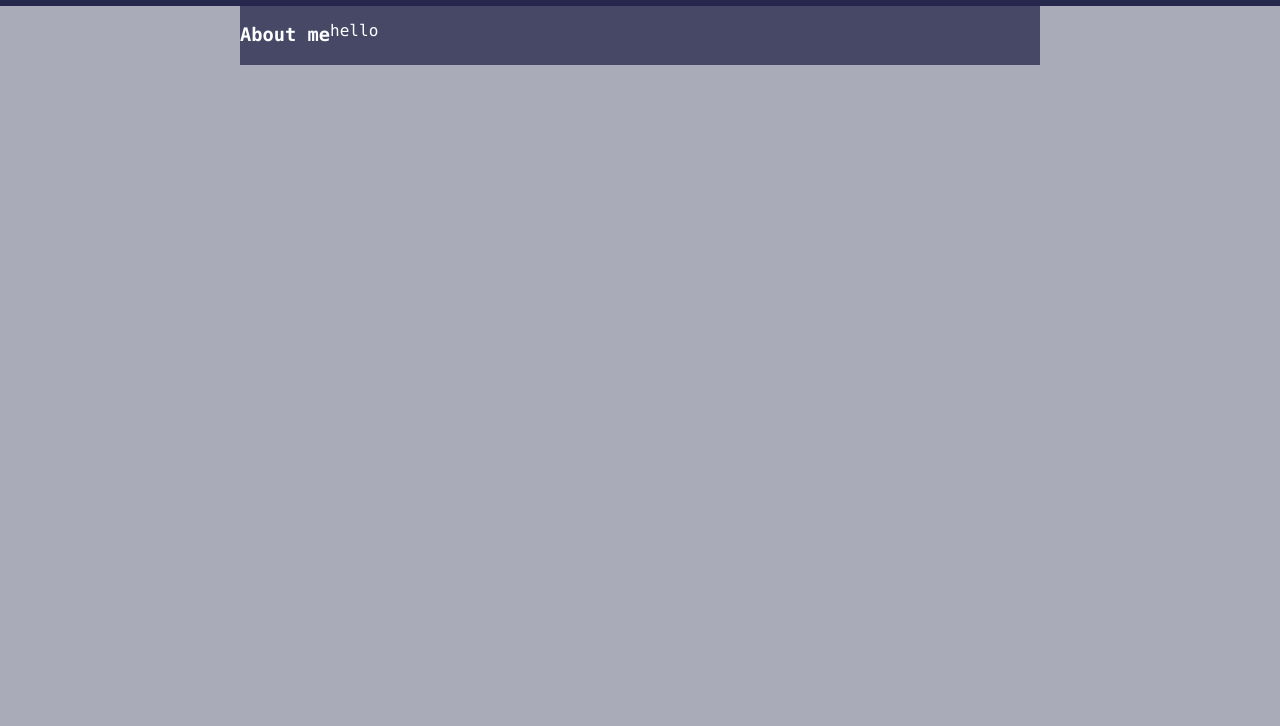
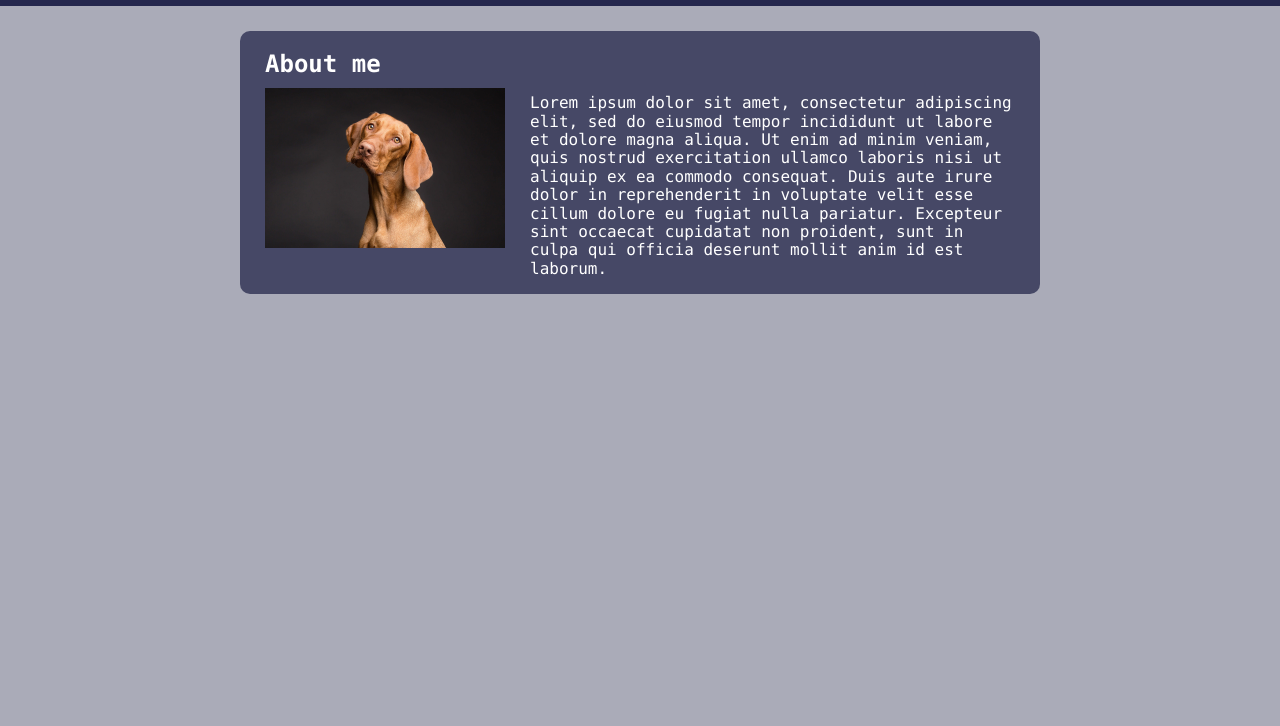
Before and after one commit to willthornhill/portfolio1, a plain HTML site: page index.html in a window 1280 px wide. Shown: the part 74-800 px from the top of the page. Drawn offline with Linux system fonts and the light colour scheme.

Commit message:
Added stand-in profile picture and some text to About Me section.

```diff
--- a/index.html
+++ b/index.html
@@ -22,8 +22,11 @@
 
 	<main>
 		<div class="about">
-			<h3>About me</h3>
-			<p>hello</p>
+			<h2>About me</h2>
+			<div>
+				<img src="dog-portrait.jpg" alt="Profile picture of dog" />
+				<p>Lorem ipsum dolor sit amet, consectetur adipiscing elit, sed do eiusmod tempor incididunt ut labore et dolore magna aliqua. Ut enim ad minim veniam, quis nostrud exercitation ullamco laboris nisi ut aliquip ex ea commodo consequat. Duis aute irure dolor in reprehenderit in voluptate velit esse cillum dolore eu fugiat nulla pariatur. Excepteur sint occaecat cupidatat non proident, sunt in culpa qui officia deserunt mollit anim id est laborum.</p>
+			</div>
 		</div>
 
 		<div class="portfolio">
--- a/portfoliostyle.css
+++ b/portfoliostyle.css
@@ -18,11 +18,11 @@ nav {
 	flex-direction: row;
 	justify-content: space-between;
 	align-items: center;
+	padding: 0 25px 0 25px;
 }
 
 nav button {
 	margin-left: 10px;
-/*	height: 20px;*/
 	padding: 10px;
 	border-radius: 10px;
 	background-color: #29648a;
@@ -34,11 +34,29 @@ main {
 	margin: 0 auto;
 	width: 800px;
 	flex-direction: column;
-	background-color: #464866;
-	color: #ffffff;
 }
 
 .about {
-	height: 10%;
-	/*margin: 20%;*/
+	display: flex;
+	flex-direction: column;
+	margin-top: 25px;
+	padding: 0 25px 0 25px;
+	background-color: #464866;
+	color: #ffffff;
+	border-radius: 10px;
 }
+
+.about div {
+	flex-direction: row
+	justify-content: space-between;
+}
+
+h2 {
+	margin-bottom: 0px;
+}
+.about img {
+	width: 240px;
+	height: 180px;
+	object-fit: scale-down;
+	margin-right: 25px;
+}
```
Also changed, not shown: dog-portrait.jpg (added).
